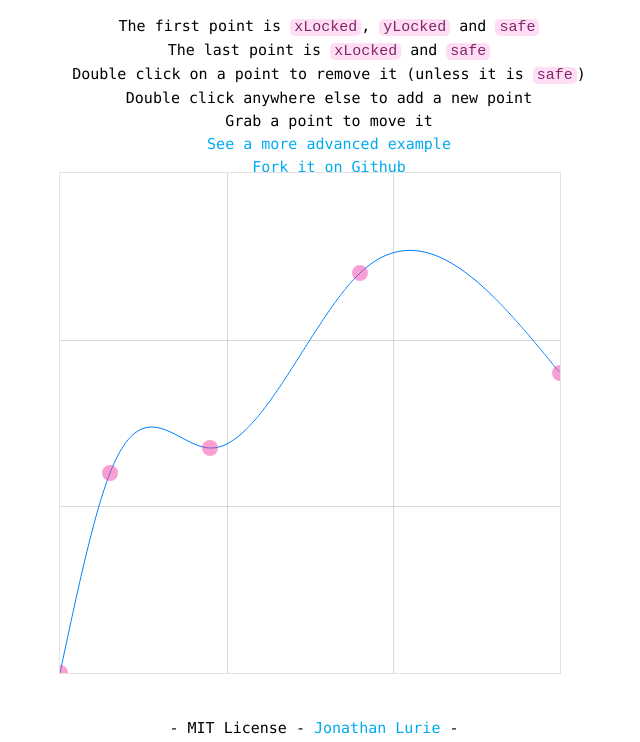
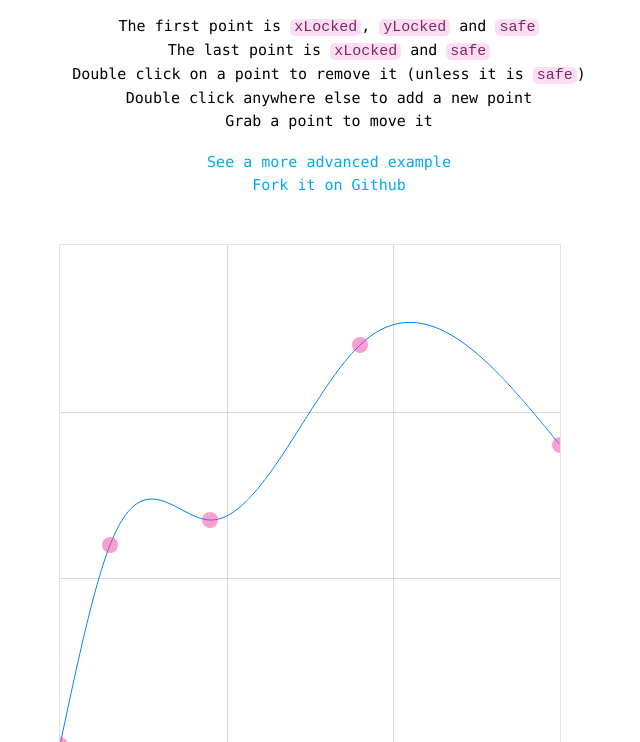
Before and after one commit to jonathanlurie/canvasSpliner, a website: page index.html in a window 1280 px wide. Shown: the part 58-800 px from the top of the page, without its empty margins (331-971 px from the left). Drawn offline with Linux system fonts and the light colour scheme.

Commit message:
ENH doc links

```diff
--- a/index.html
+++ b/index.html
@@ -6,11 +6,10 @@
   <head>
     <meta charset="UTF-8" />
     <meta name="viewport" content="width=device-width, initial-scale=1" />
-    <meta name=keywords  content="coma, separated, keywords" />
-    <meta name=description  content="This is the description" />
-    <meta  property=og:title content="Page Title" />
-    <meta  property=og:description content="This is the description" />
-    <meta  property=og:image content="http://me.jonathanlurie.fr/images/bg.jpg" />
+    <meta name=keywords  content="spline, widget, javascript" />
+    <meta name=description  content="This example of CanvasSpliner show how to use it" />
+    <meta  property=og:title content="CanvasSpliner examples" />
+    <meta  property=og:description content="This example of CanvasSpliner show how to use it" />
 
     <title>CanvasSpliner</title>
 
@@ -39,6 +38,11 @@
       a {
         text-decoration: none;
         color: #01abf1;
+        transition: all 0.2s;
+      }
+
+      a:hover {
+        color: #9901f1;
       }
 
       #info {
@@ -49,30 +53,17 @@
         right: 0;
         /*bottom: 0;*/
         top: 0;
-        width: 800px;
+        width: 700px;
         height: 500px;
         text-align: center;
       }
 
-      #footer {
-        position: absolute;
-        bottom: 0;
-        left: 0;
-        right: 0;
-        width: 100%;
-        margin: 5px;
-        text-align: center;
-      }
-
       #parent {
-        position: absolute;
-        margin: auto;
-        left: 0;
-        right: 0;
-        bottom: 0;
-        top: 20%;
         width: 500px;
         height: 500px;
+        margin-top: 50px;
+        margin-left: 100px;
+        margin-right: 100px;
       }
 
     </style>
@@ -90,20 +81,19 @@
           <li>The last point is <code>xLocked</code> and <code>safe</code></li>
           <li>Double click on a point to remove it (unless it is <code>safe</code>)</li>
           <li>Double click anywhere else to add a new point</li>
-          <li>Grab a point to move it</li>
+          <li>Grab a point to move it</li><br>
           <li><a href="./examples/index.html" target="_blank">See a more advanced example</a></li>
           <li><a href="https://github.com/jonathanlurie/canvasSpliner" target="_blank">Fork it on Github</a></li>
         </ul>
+      </p>
+
+      <div id="parent"></div>
 
 
-      </p>
+
     </div>
 
-    <div id="footer">
-      - MIT License - <a href="http://me.jonathanlurie.fr" target="_blank">Jonathan Lurie</a> -
-    </div>
 
-    <div id="parent"></div>
 
     <script>
 
```
Also changed, not shown: examples/index.html (+10 -5 lines).
